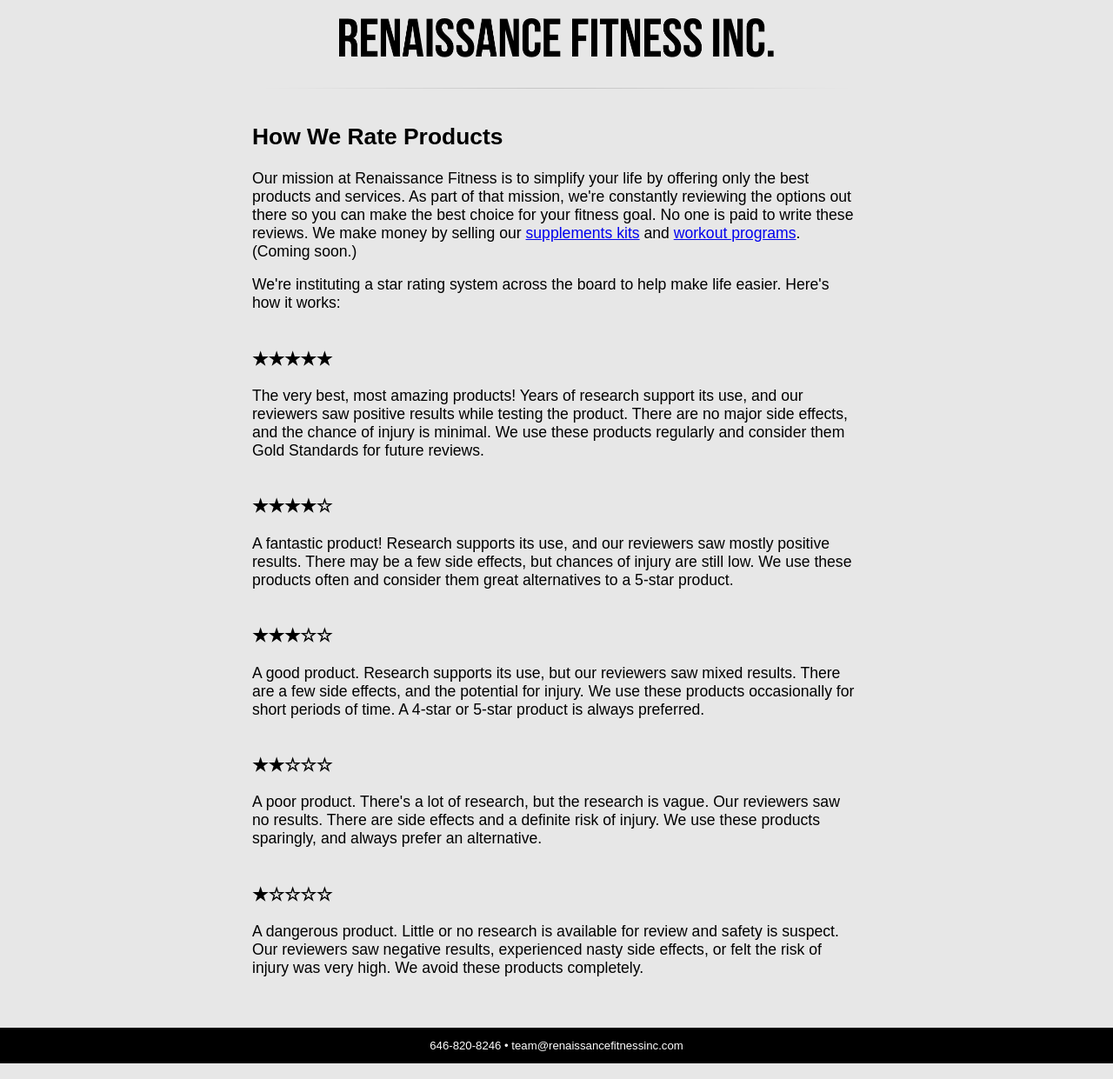
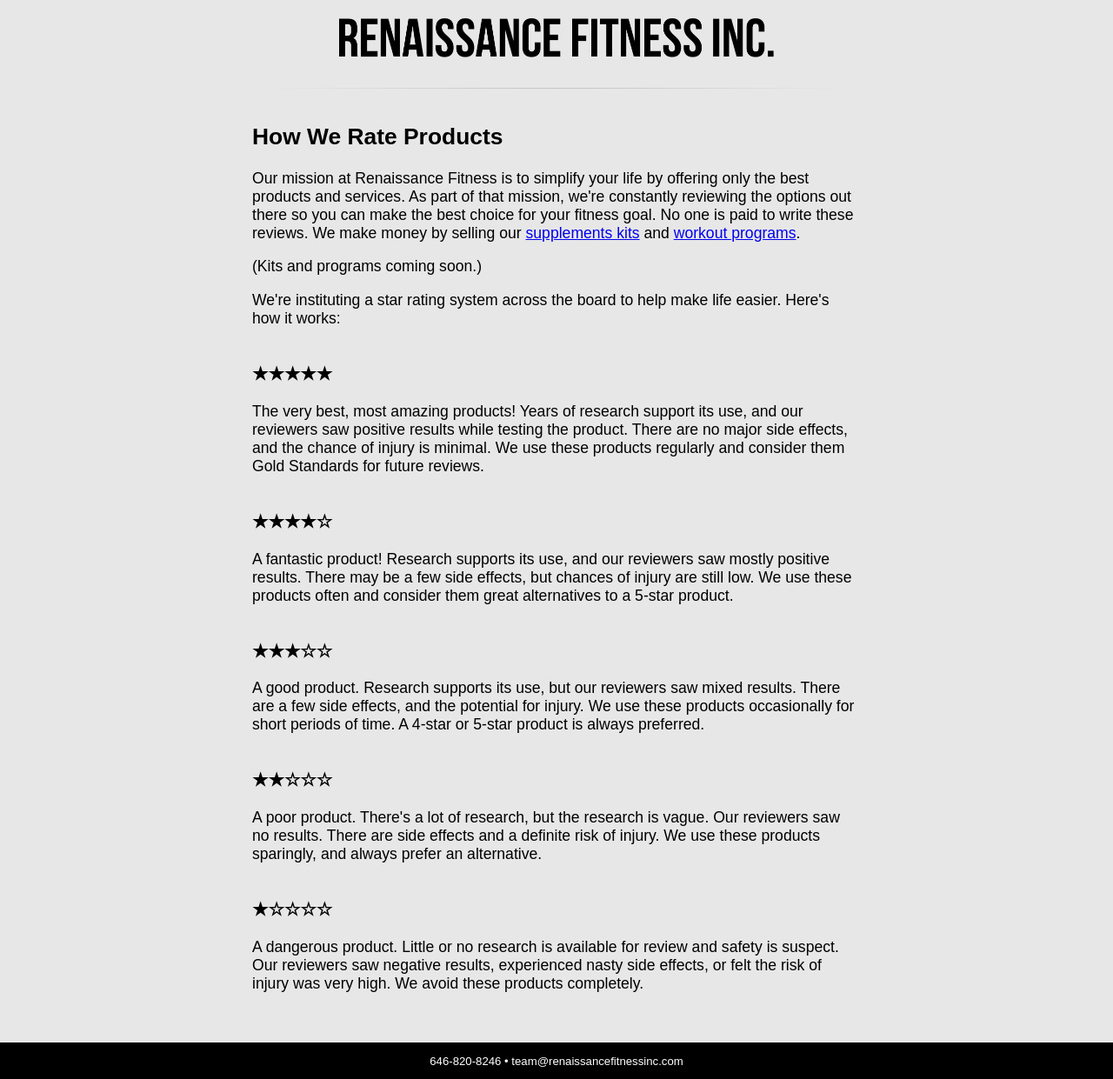
Before and after one commit to dperuo/rfi, a Jekyll site: the page built from how-we-rate-products.html, in a window 1280 px wide. Shown: the whole page at 87% size. Built offline with Jekyll 4.4.1, drawn with Linux system fonts in a browser that asks for light colours; Markdown is read by kramdown in place of the engine named in the settings.

```diff
--- a/how-we-rate-products.html
+++ b/how-we-rate-products.html
@@ -2,7 +2,8 @@
 layout: default
 ---
 <h2>How We Rate Products</h2>
-<p>Our mission at Renaissance Fitness is to simplify your life by offering only the best products and services. As part of that mission, we're constantly reviewing the options out there so you can make the best choice for your fitness goal. No one is paid to write these reviews. We make money by selling our <a href="#">supplements kits</a> and <a href="#">workout programs</a>. (Coming soon.)</p>
+<p>Our mission at Renaissance Fitness is to simplify your life by offering only the best products and services. As part of that mission, we're constantly reviewing the options out there so you can make the best choice for your fitness goal. No one is paid to write these reviews. We make money by selling our <a href="#">supplements kits</a> and <a href="#">workout programs</a>.</p>
+<p>(Kits and programs coming soon.)</p>
 <p>We're instituting a star rating system across the board to help make life easier. Here's how it works:</p>
 <h3 style="display: block; padding-top: 1em;">&#9733;&#9733;&#9733;&#9733;&#9733;</h3>
 <p>The very best, most amazing products! Years of research support its use, and our reviewers saw positive results while testing the product. There are no major side effects, and the chance of injury is minimal. We use these products regularly and consider them Gold Standards for future reviews.</p>
```
